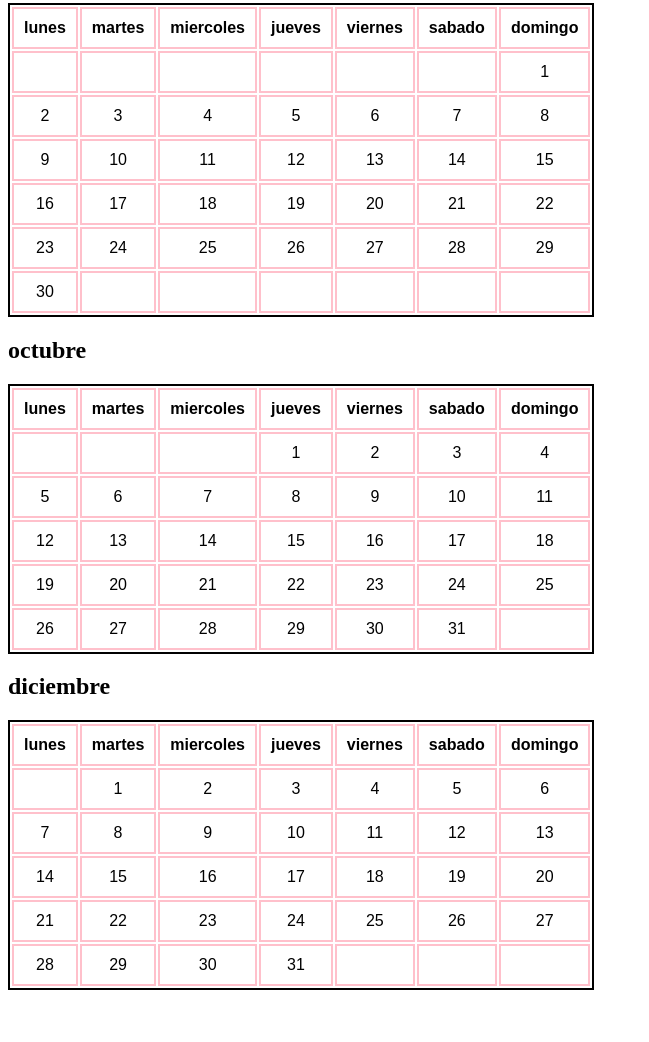
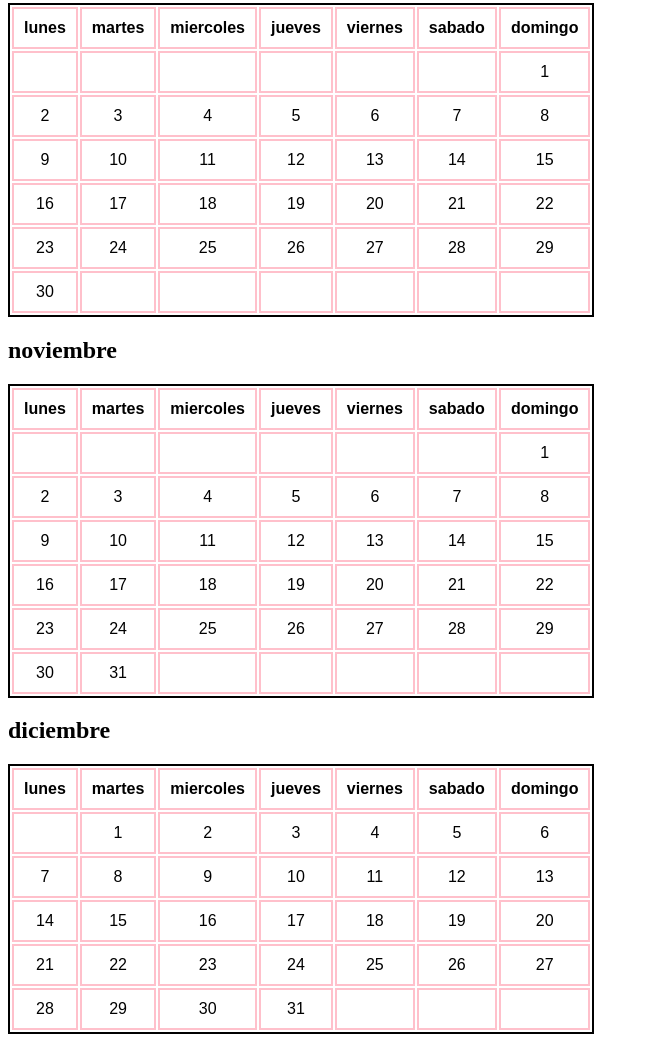
Before and after one commit to maitena2604-pixel/clase-n-2, a plain HTML site: page calendario.html in a window 1280 px wide. Shown: the part 3917-4959 px from the top of the page, without its empty margins (0-649 px from the left). Before the commit the page ends 4915 px from the top, so only its background shows below. Drawn offline with Linux system fonts and the light colour scheme.

Commit message:
tarea calendario

```diff
--- a/calendario.html
+++ b/calendario.html
@@ -717,7 +717,7 @@
             <td></td>
         </tr>
     </table>
-     <h2>octubre</h2>
+     <h2>noviembre</h2>
     <table>
         <tr>
             <th>lunes</th>
@@ -732,45 +732,54 @@
             <td></td>
             <td></td>
             <td></td>
+            <td></td>
+            <td></td>
+            <td></td>
             <td>1</td>
+       </tr>
+       <tr>
             <td>2</td>
             <td>3</td>
             <td>4</td>
-       </tr>
-       <tr>
             <td>5</td>
             <td>6</td>
             <td>7</td>
             <td>8</td>
+        </tr>
+        <tr>
             <td>9</td>
             <td>10</td>
             <td>11</td>
-        </tr>
-        <tr>
             <td>12</td>
             <td>13</td>
             <td>14</td>
             <td>15</td>
+        </tr>
+        <tr>
             <td>16</td>
             <td>17</td>
             <td>18</td>
-        </tr>
-        <tr>
             <td>19</td>
             <td>20</td>
             <td>21</td>
             <td>22</td>
+        </tr>
+        <tr>
             <td>23</td>
             <td>24</td>
             <td>25</td>
-        </tr>
-        <tr>
             <td>26</td>
             <td>27</td>
             <td>28</td>
             <td>29</td>
+        </tr>
+        <tr>
             <td>30</td>
             <td>31</td>
+            <td></td>
+            <td></td>
+            <td></td>
+            <td></td>
             <td></td>
         </tr>
     </table>
```
